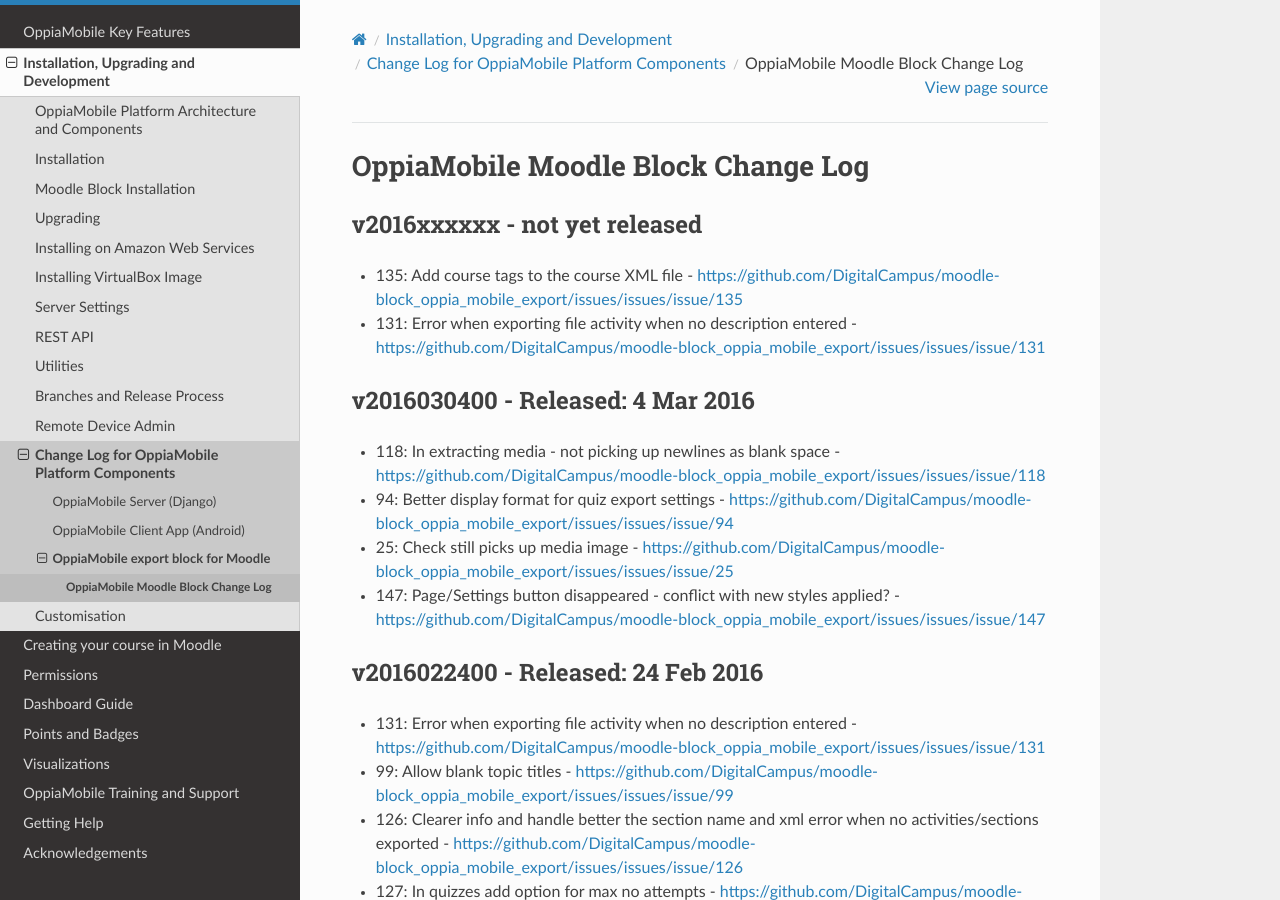
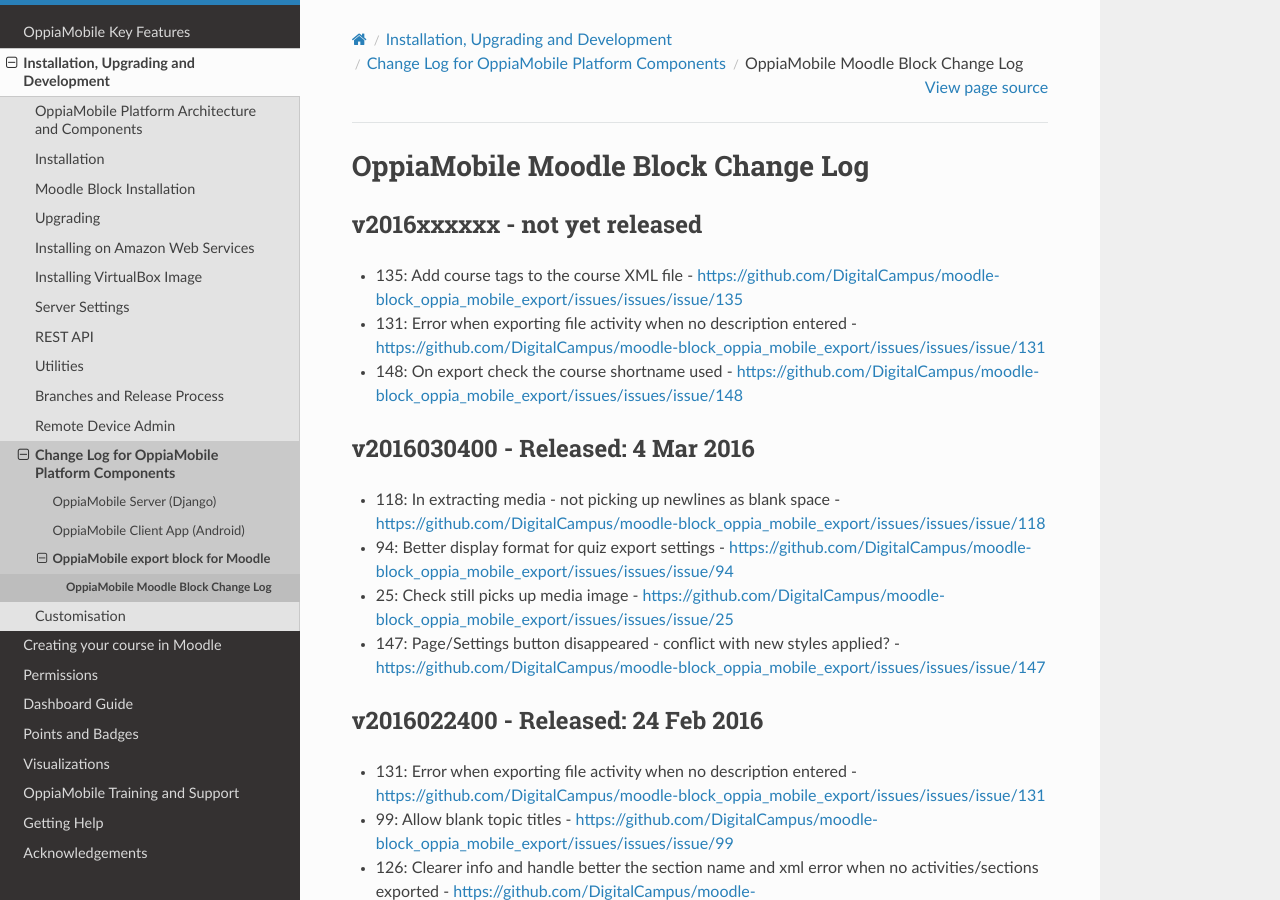
Before and after one commit to DigitalCampus/django-oppia, a Sphinx documentation site: the page built from docs/dev/changelog_moodleblock.rst, in a window 1280 px wide and 900 px high. Built offline with Sphinx 7.4.7 and the Read the Docs theme 2.0.0, drawn with Linux system fonts in a browser that asks for light colours; the version number is read from the project's files by our own code.

Commit message:
update docs

```diff
--- a/docs/dev/changelog_moodleblock.rst
+++ b/docs/dev/changelog_moodleblock.rst
@@ -8,7 +8,7 @@
 
 * 135: Add course tags to the course XML file - https://github.com/DigitalCampus/moodle-block_oppia_mobile_export/issues/issues/issue/135
 * 131: Error when exporting file activity when no description entered - https://github.com/DigitalCampus/moodle-block_oppia_mobile_export/issues/issues/issue/131
-
+* 148: On export check the course shortname used - https://github.com/DigitalCampus/moodle-block_oppia_mobile_export/issues/issues/issue/148
 
 .. _blockv2016030400:
 
```
